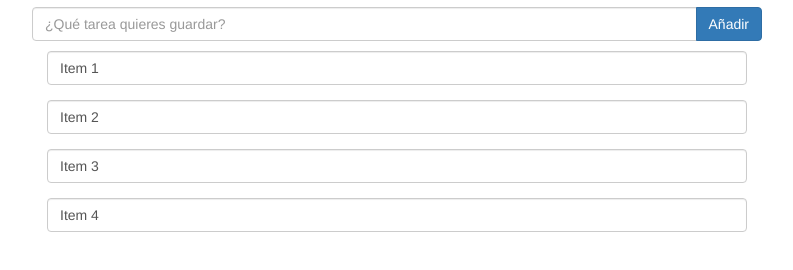
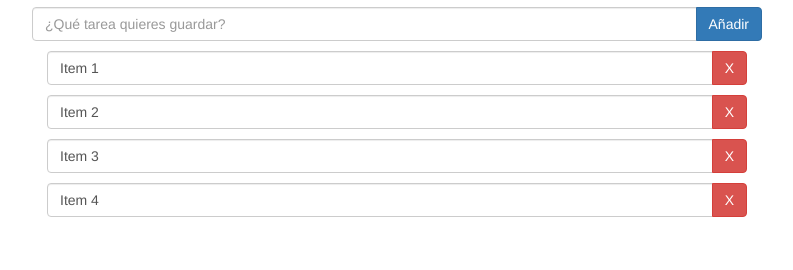
Before and after one commit to eumendoza/yeomanTesting, a website: page app/index.html in a window 1280 px wide. Shown: the part 56-326 px from the top of the page, without its empty margins (243-1036 px from the left). Drawn offline with nearby package versions, Linux system fonts and the light colour scheme; some packages are replaced by stand-ins of ours; files that its build step writes are made by us from their sources.

Commit message:
Añadido 'Eliminar tarea'

```diff
--- a/app/scripts/controllers/main.js
+++ b/app/scripts/controllers/main.js
@@ -6,5 +6,8 @@ angular.module('tareasApp')
 	$scope.addTarea = function(){
 		$scope.tareas.push($scope.tarea);
 		$scope.tarea = '';
+	},
+	$scope.eliminarTarea = function(index){
+		$scope.tareas.splice(index, 1);
 	}
 });
--- a/app/views/main.html
+++ b/app/views/main.html
@@ -11,6 +11,10 @@
     </div>
   </form>
   <p></p>
-  <p class="form-group" ng-repeat="tarea in tareas">
+
+  <p class="input-group" ng-repeat="tarea in tareas">
     <input type="text" ng-model="tarea" class="form-control">
+    <span class="input-group-btn">
+      <button class="btn btn-danger" ng-click="eliminarTarea($index)" aria-label="Eliminar">X</button>
+    </span>
   </p>
```
